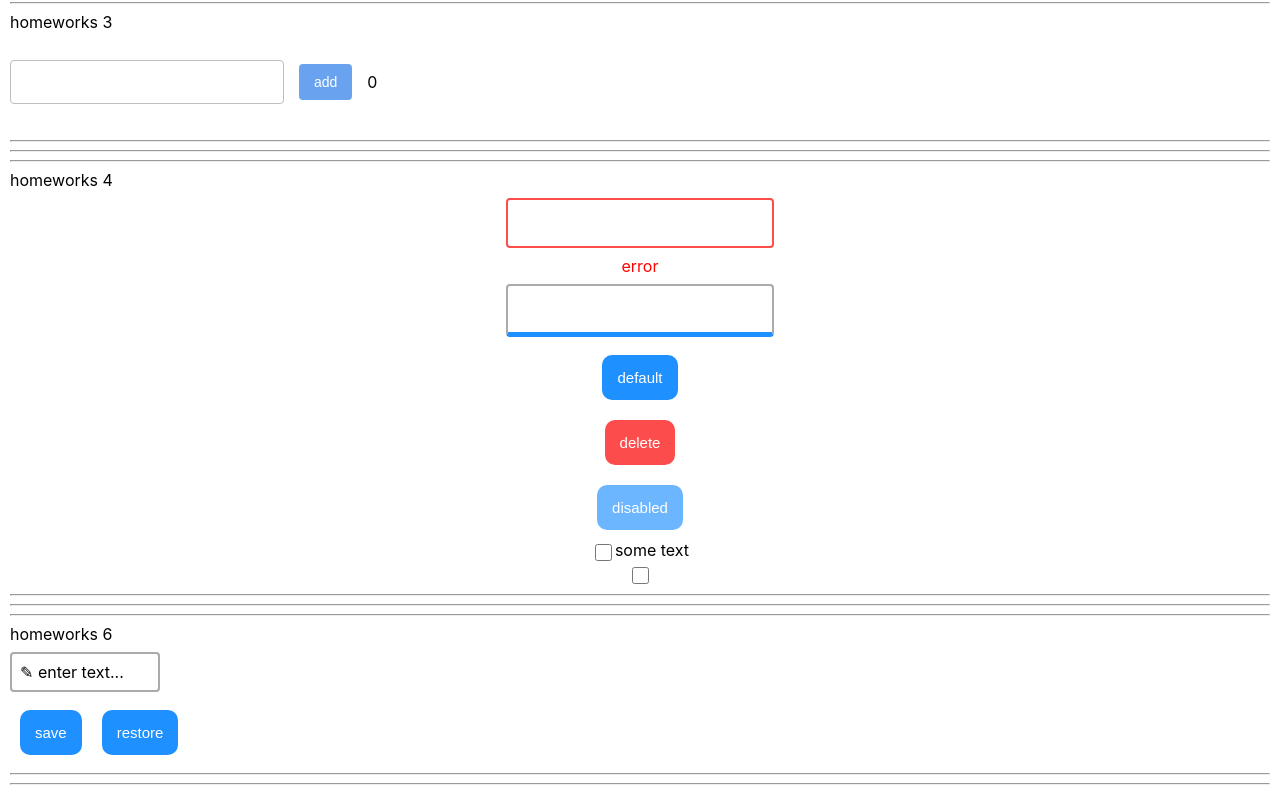
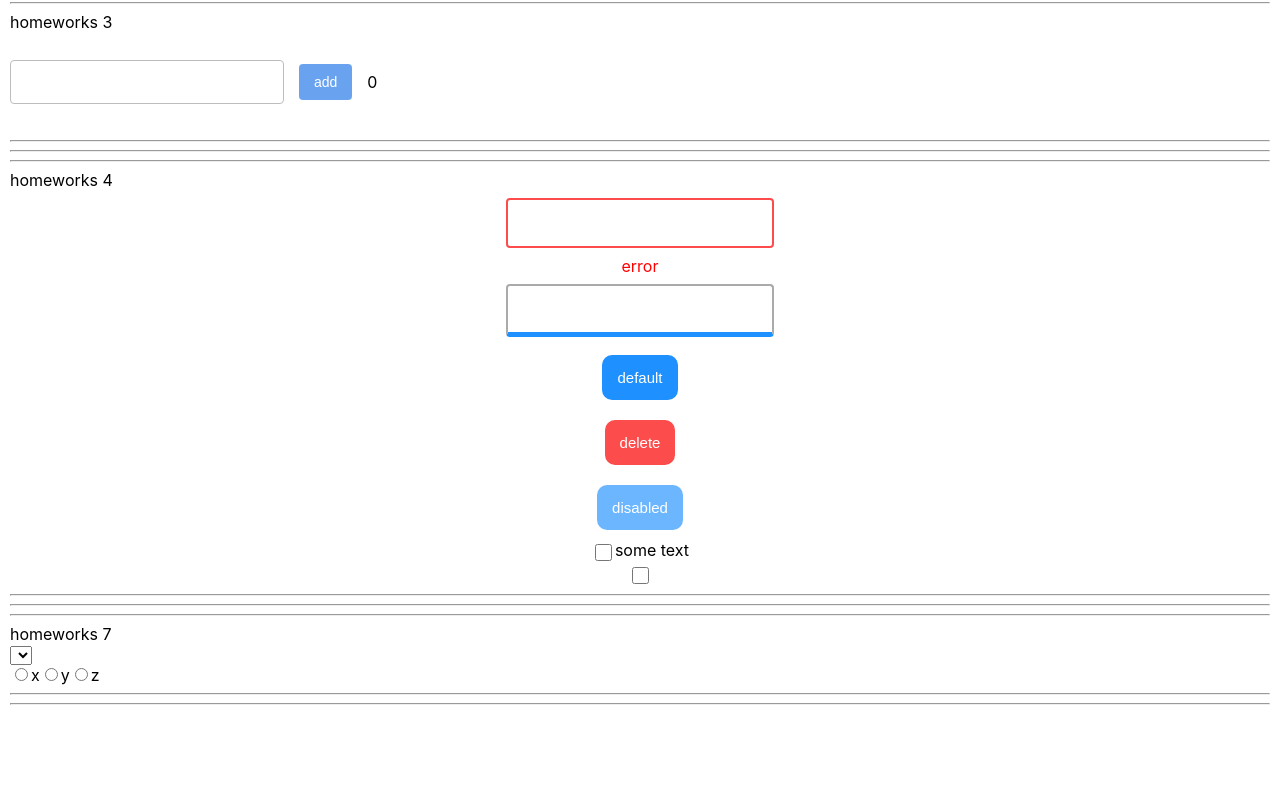
Before and after one commit to Kirill2603/it_incubator_hw, a React (Create React App) app: page / in a window 1280 px wide. Shown: the part 617-1420 px from the top of the page. After the commit the page ends 1340 px from the top, so only its background shows below. Built offline with nearby package versions, Linux system fonts and the light colour scheme.

Commit message:
HW6 final!

```diff
--- a/src/p1-main/m1-ui/u1-app/App.tsx
+++ b/src/p1-main/m1-ui/u1-app/App.tsx
@@ -6,6 +6,7 @@ import HW3 from "../../../p2-homeworks/h3/HW3";
 import HW4 from "../../../p2-homeworks/h4/HW4";
 import HW5 from "../../../p2-homeworks/h5/HW5";
 import HW6 from "../../../p2-homeworks/h6/HW6";
+import HW7 from "../../../p2-homeworks/h7/HW7";
 
 function App() {
     return (
@@ -16,7 +17,8 @@ function App() {
             {/*<HW3/>*/}
             {/*<HW4/>*/}
             <HW5/>
-        <HW6 />
+            {/*<HW6/>*/}
+            <HW7/>
         </div>
     );
 }
```
Lines whose indentation alone changed are shown as unchanged.
